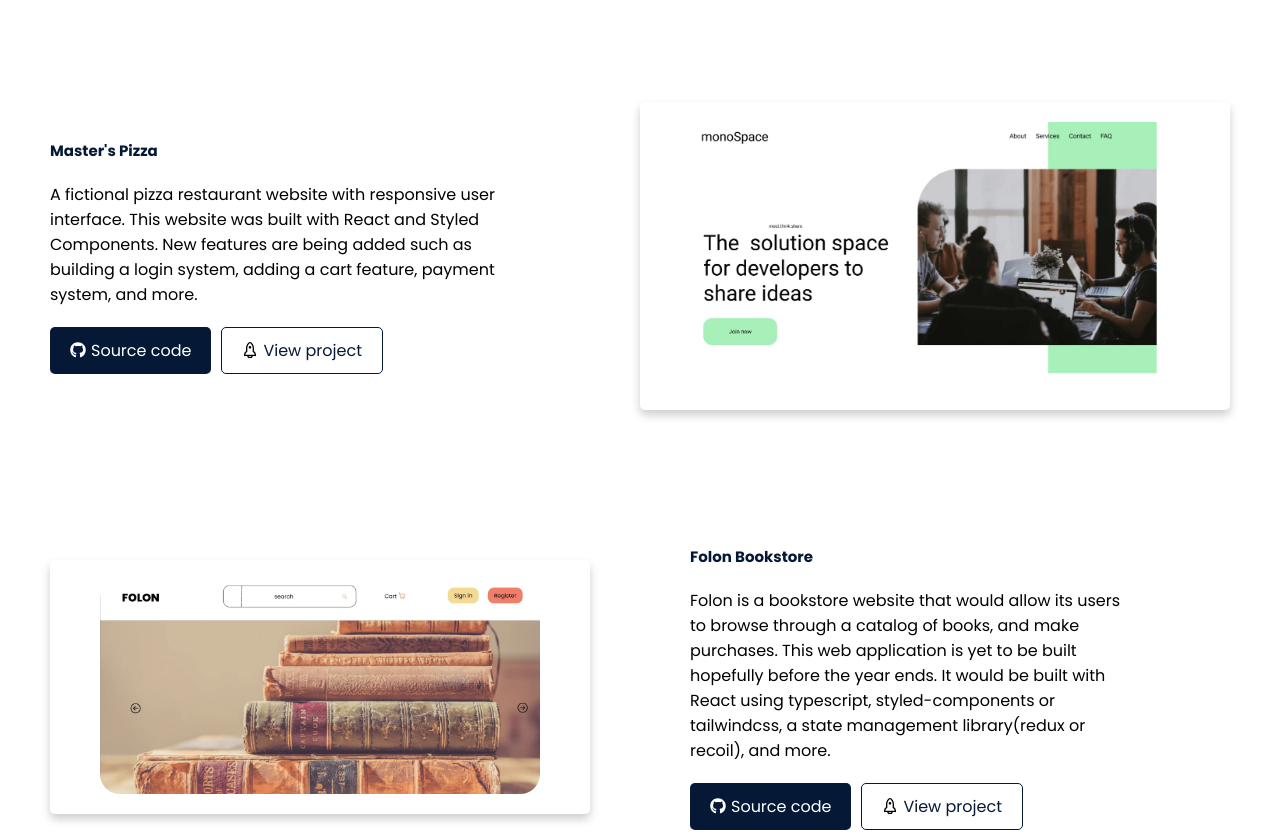
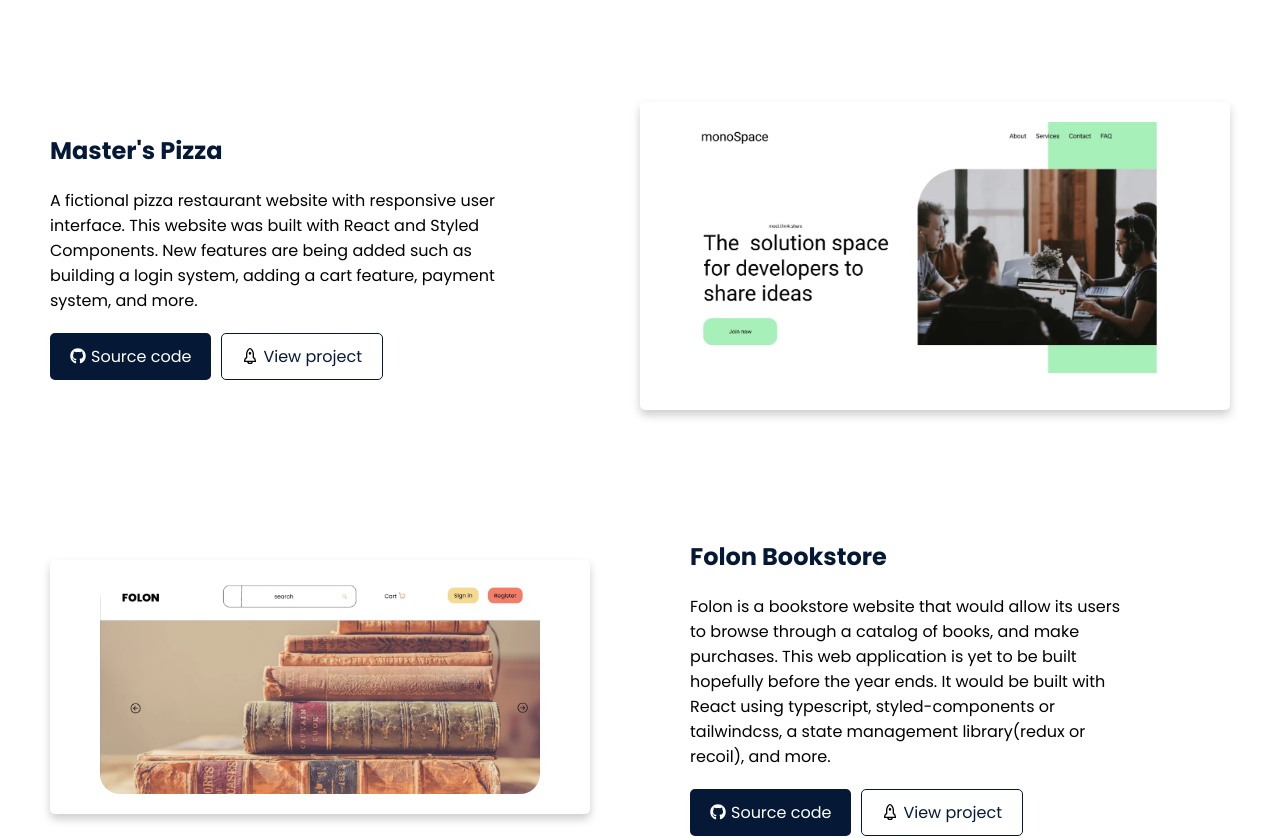
Before and after one commit to piusprince/react-portfolio, a React (Create React App) app: page / in a window 1280 px wide. Shown: the part 1006-1844 px from the top of the page. Built offline with nearby package versions, Linux system fonts and the light colour scheme.

Commit message:
Update WorkElements.js
Fixed styling by changing font size of heading

```diff
--- a/src/components/Work/WorkElements.js
+++ b/src/components/Work/WorkElements.js
@@ -55,6 +55,7 @@ export const ProjectTextContainer = styled.div`
 export const ProjectTitle = withReveal(
   styled.h2`
     color: #051937;
+    font-size: 2.4rem;
   `,
   <Fade top />
 );
```
